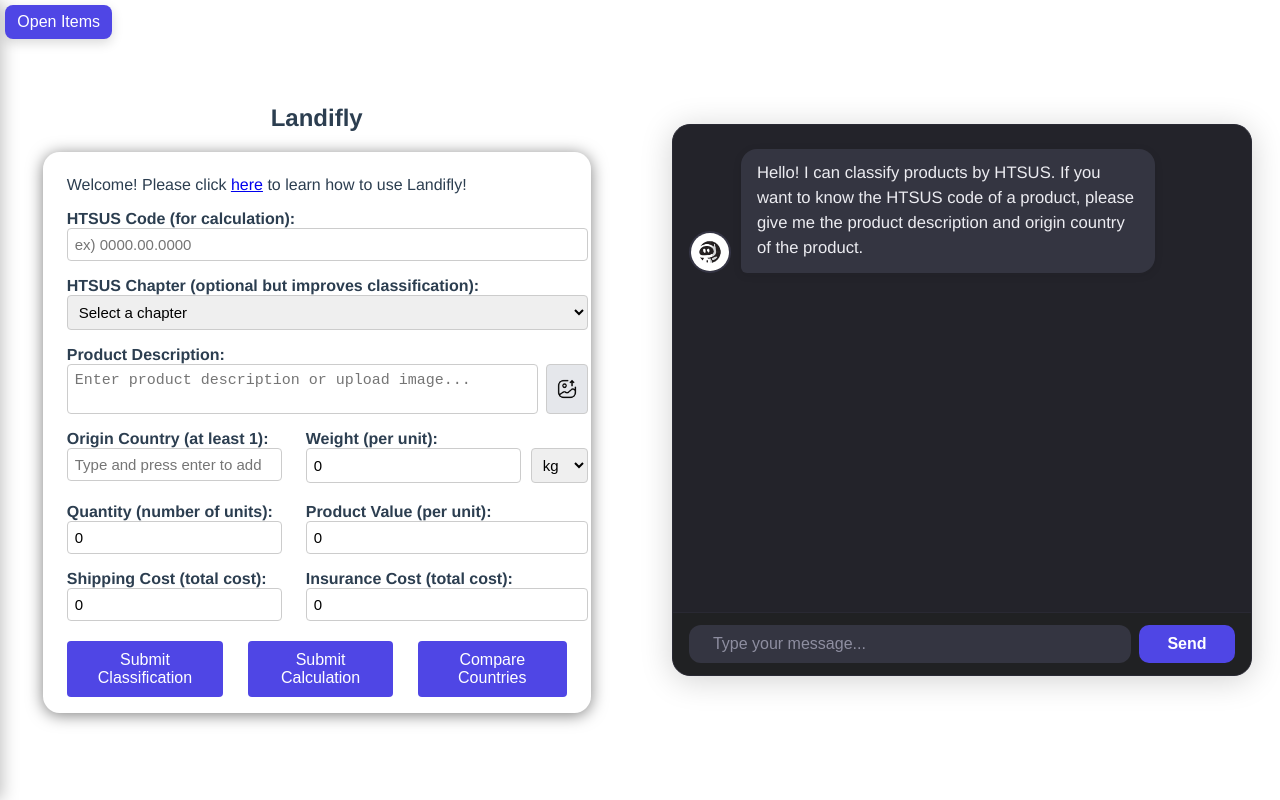
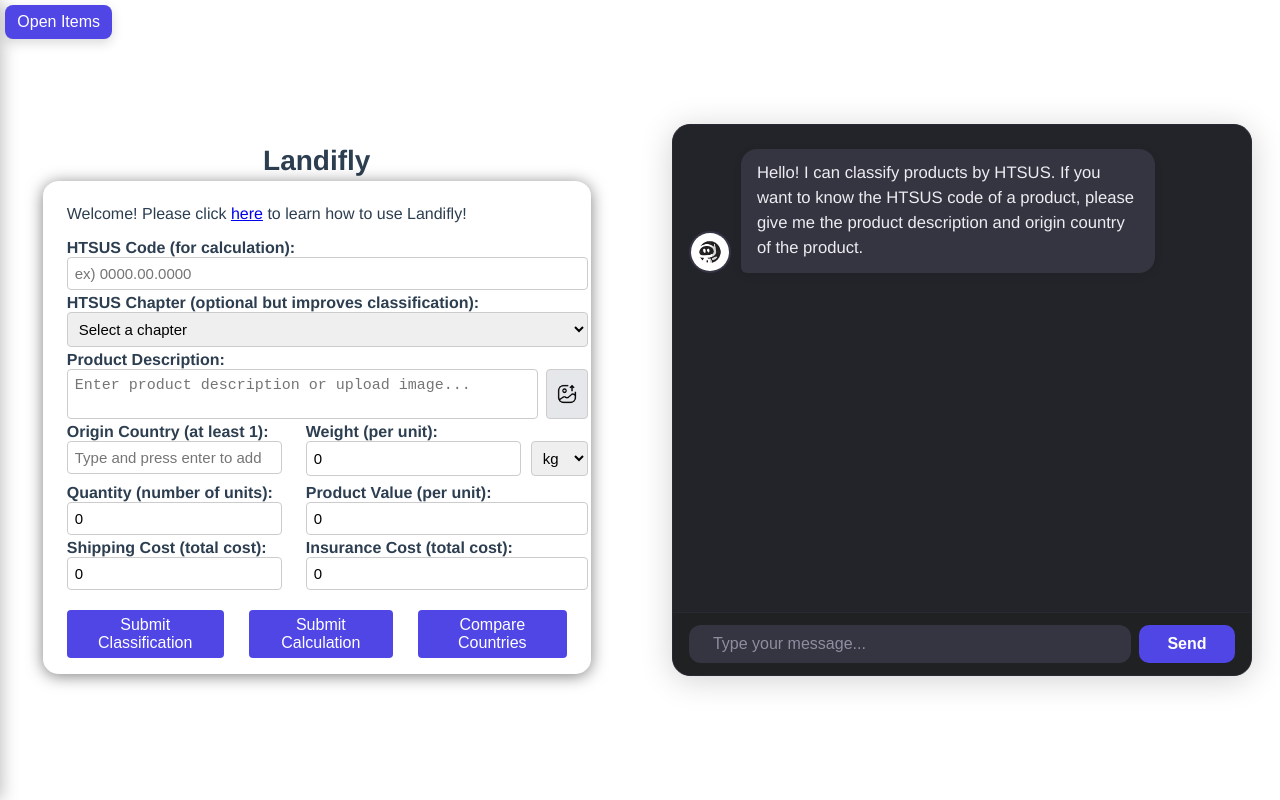
Before and after one commit to ethan-ngo/tariffAI, a Vue app in the folder frontend/: page / in a window 1280 px wide. Built offline with nearby package versions, Linux system fonts and the light colour scheme.

Commit message:
styling changes for the form

```diff
--- a/frontend/src/components/TariffForm.vue
+++ b/frontend/src/components/TariffForm.vue
@@ -12,7 +12,7 @@
           <span class="close-button" id="closeModal">&times;</span>
           <ul class="description-text">
             <li>
-              If you have the HTSUS code, enter all the details below and click <strong>"Submit Calculation"</strong> to get a breakdown of the landed cost.
+              If you have the HTSUS code, enter all the details in the <strong>form</strong> below and click <strong>"Submit Calculation"</strong> to get a breakdown of the landed cost.
             </li>
             <li>
               If you don’t know the HTSUS code, enter the HTSUS chapter (if known), product description, origin country, weight, and quantity,
@@ -26,7 +26,7 @@
               For products to show up in this PDF, you must first submit the calculation for the product.
             </li>
             <li>
-              All results will be displayed in the chatbot on the right side of the screen. You may use the chatbot
+              All results will be displayed in the <strong>chatbot</strong> on the right side of the screen. You may use the chatbot
               to ask about general HTS classification and tariff rates.
             </li>
           </ul>
@@ -728,8 +728,8 @@
   align-items: center;
 }
 h1 {
-  font-size: 1.50rem;
-  margin-bottom: 20px;
+  font-size: 1.75rem;
+  margin-bottom: 4px;
 }
 .tariff-form {
   width: 100%;
@@ -749,12 +749,12 @@
 .form-grid {
   display: grid;
   grid-template-columns: 1fr 1fr;
-  gap: 16px 24px;
+  gap: 4px 24px;
 }
 .form-row {
   display: flex;
   flex-direction: column;
-  gap: 1%;
+  gap: 0px;
 }
 .form-row-wide {
   grid-column: 1 / 3;
@@ -788,7 +788,7 @@
 }
 button {
   margin-top: 0%;
-  padding: 10px 20px;
+  padding: 6px 16px;
   background-color: #4f46e5;
   color: white;
   border: none;
```
